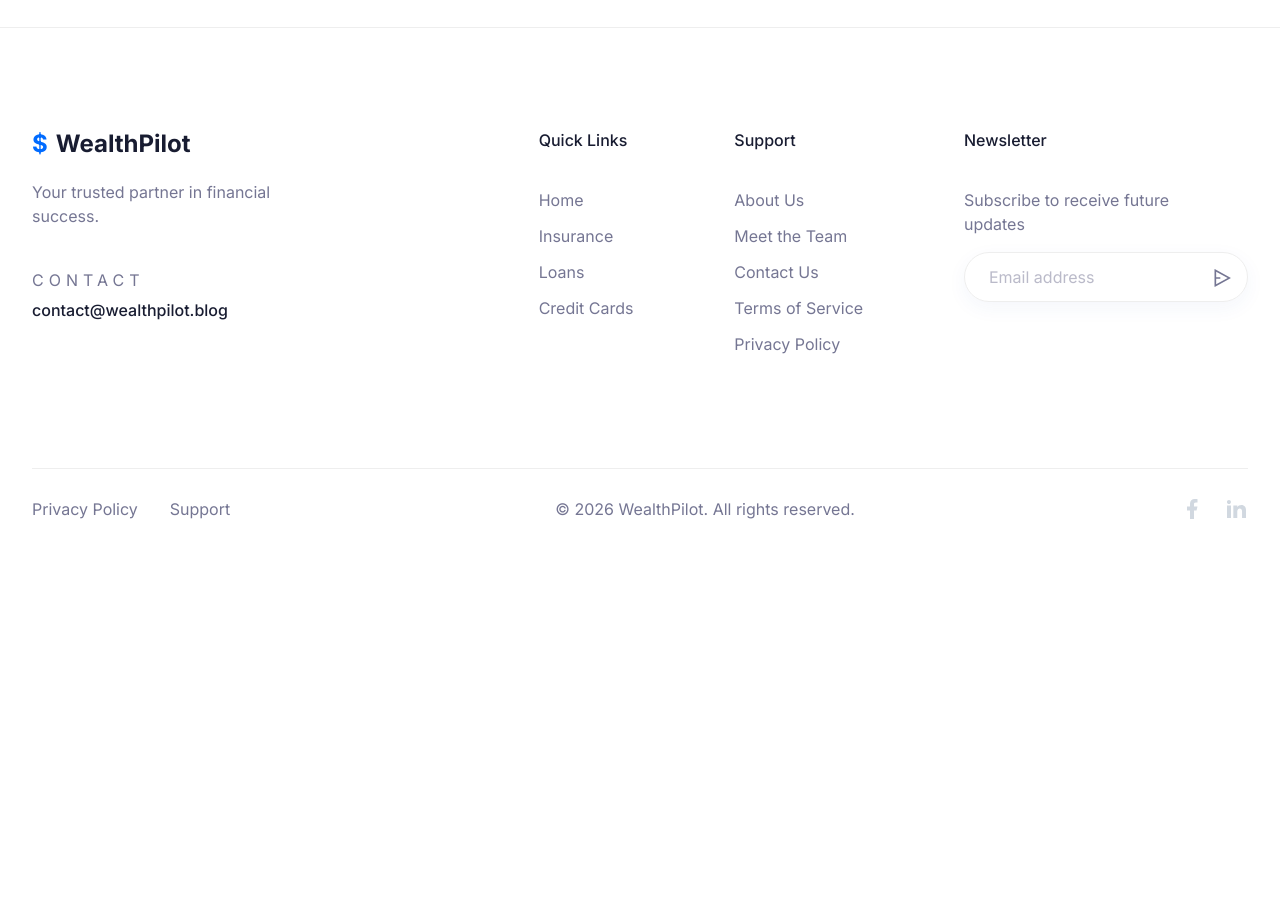
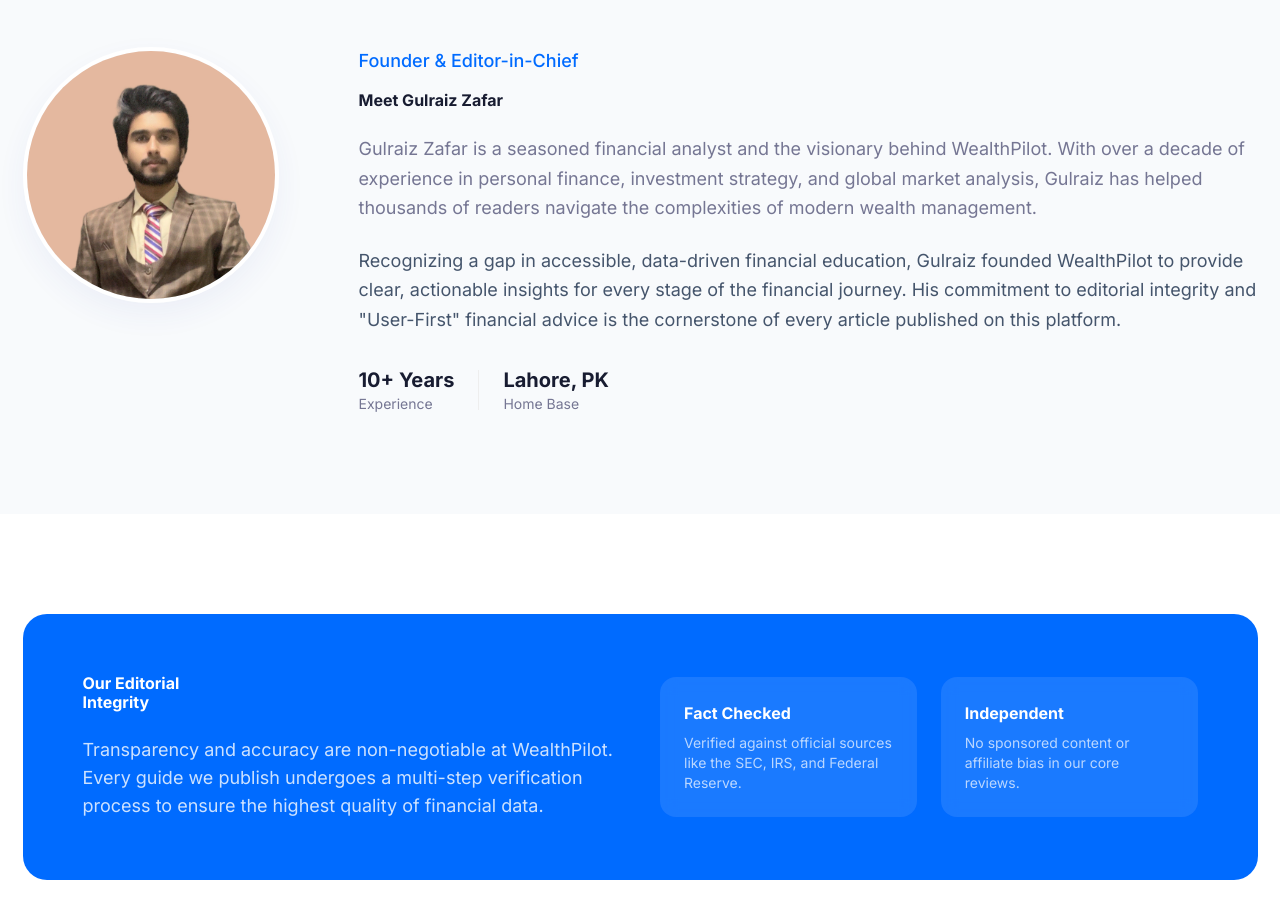
Before and after one commit to GulraizZafar64/finance-blogs, a Next.js app: page /about-us in a window 1280 px wide. Shown: the part 1880-2798 px from the top of the page. Before the commit the page ends 2429 px from the top, so only its background shows below. Built offline with nearby package versions, Linux system fonts and the light colour scheme.

Commit message:
updation

```diff
--- a/components/About/index.tsx
+++ b/components/About/index.tsx
@@ -198,6 +198,75 @@
           </div>
         </div>
       </section>
+
+      {/* <!-- ===== Author / Founder Section ===== --> */}
+      <section className="bg-slate-50 py-20 dark:bg-blackSection/20 lg:py-25">
+        <div className="mx-auto max-w-c-1235 px-4 md:px-8 xl:px-0">
+          <div className="flex flex-col items-center gap-10 lg:flex-row lg:items-start lg:gap-20">
+            <div className="h-48 w-48 shrink-0 overflow-hidden rounded-full border-4 border-white shadow-solid-9 dark:border-strokedark lg:h-64 lg:w-64">
+              <Image
+                src="/images/team/founder.PNG"
+                alt="Gulraiz Zafar"
+                width={256}
+                height={256}
+                className="h-full w-full object-cover"
+              />
+            </div>
+            <div className="w-full">
+              <span className="mb-4 inline-block text-lg font-medium text-primary">Founder & Editor-in-Chief</span>
+              <h2 className="mb-6 text-3xl font-bold text-black dark:text-white xl:text-sectiontitle2">
+                Meet Gulraiz Zafar
+              </h2>
+              <p className="mb-6 text-lg leading-relaxed">
+                Gulraiz Zafar is a seasoned financial analyst and the visionary behind WealthPilot. With over a decade of experience in personal finance, investment strategy, and global market analysis, Gulraiz has helped thousands of readers navigate the complexities of modern wealth management.
+              </p>
+              <p className="mb-8 text-lg leading-relaxed text-slate-600 dark:text-manatee">
+                Recognizing a gap in accessible, data-driven financial education, Gulraiz founded WealthPilot to provide clear, actionable insights for every stage of the financial journey. His commitment to editorial integrity and "User-First" financial advice is the cornerstone of every article published on this platform.
+              </p>
+
+              <div className="flex items-center gap-6">
+                 <div>
+                    <h4 className="text-xl font-bold text-black dark:text-white">10+ Years</h4>
+                    <p className="text-sm">Experience</p>
+                 </div>
+                 <div className="h-10 w-px bg-stroke dark:bg-strokedark"></div>
+                 <div>
+                    <h4 className="text-xl font-bold text-black dark:text-white">Lahore, PK</h4>
+                    <p className="text-sm">Home Base</p>
+                 </div>
+              </div>
+            </div>
+          </div>
+        </div>
+      </section>
+
+      {/* <!-- ===== Editorial Standards Section ===== --> */}
+      <section className="py-20 lg:py-25">
+        <div className="mx-auto max-w-c-1235 px-4 md:px-8 xl:px-0">
+          <div className="rounded-3xl bg-primary p-10 text-white lg:p-15">
+            <div className="flex flex-col gap-10 lg:flex-row lg:items-center">
+              <div className="lg:w-1/2">
+                <h2 className="mb-6 text-3xl font-bold xl:text-sectiontitle2">
+                  Our Editorial <br /> Integrity
+                </h2>
+                <p className="text-lg text-white/80">
+                  Transparency and accuracy are non-negotiable at WealthPilot. Every guide we publish undergoes a multi-step verification process to ensure the highest quality of financial data.
+                </p>
+              </div>
+              <div className="grid grid-cols-1 gap-6 sm:grid-cols-2 lg:w-1/2">
+                <div className="rounded-2xl bg-white/10 p-6 backdrop-blur-sm">
+                  <p className="mb-2 font-bold">Fact Checked</p>
+                  <p className="text-sm text-white/70">Verified against official sources like the SEC, IRS, and Federal Reserve.</p>
+                </div>
+                <div className="rounded-2xl bg-white/10 p-6 backdrop-blur-sm">
+                  <p className="mb-2 font-bold">Independent</p>
+                  <p className="text-sm text-white/70">No sponsored content or affiliate bias in our core reviews.</p>
+                </div>
+              </div>
+            </div>
+          </div>
+        </div>
+      </section>
     </>
   );
 };
--- a/components/Contact/index.tsx
+++ b/components/Contact/index.tsx
@@ -54,7 +54,7 @@
             </h2>
             <p className="mb-12 text-lg">
               Have questions about investing, personal finance, or our editorial
-              standards? Reach out to our expert team.
+              standards? Reach out to our expert team. We typically respond within <span className="text-primary font-bold">24-48 hours</span>.
             </p>
 
             <div className="space-y-6">
@@ -76,7 +76,7 @@
                 </div>
                 <div>
                   <h4 className="font-semibold text-black dark:text-white">
-                    Email Us
+                    Editorial & Support
                   </h4>
                   <a href="mailto:contact@wealthpilot.blog" className="text-sm hover:text-primary transition-colors">contact@wealthpilot.blog</a>
                 </div>
```
